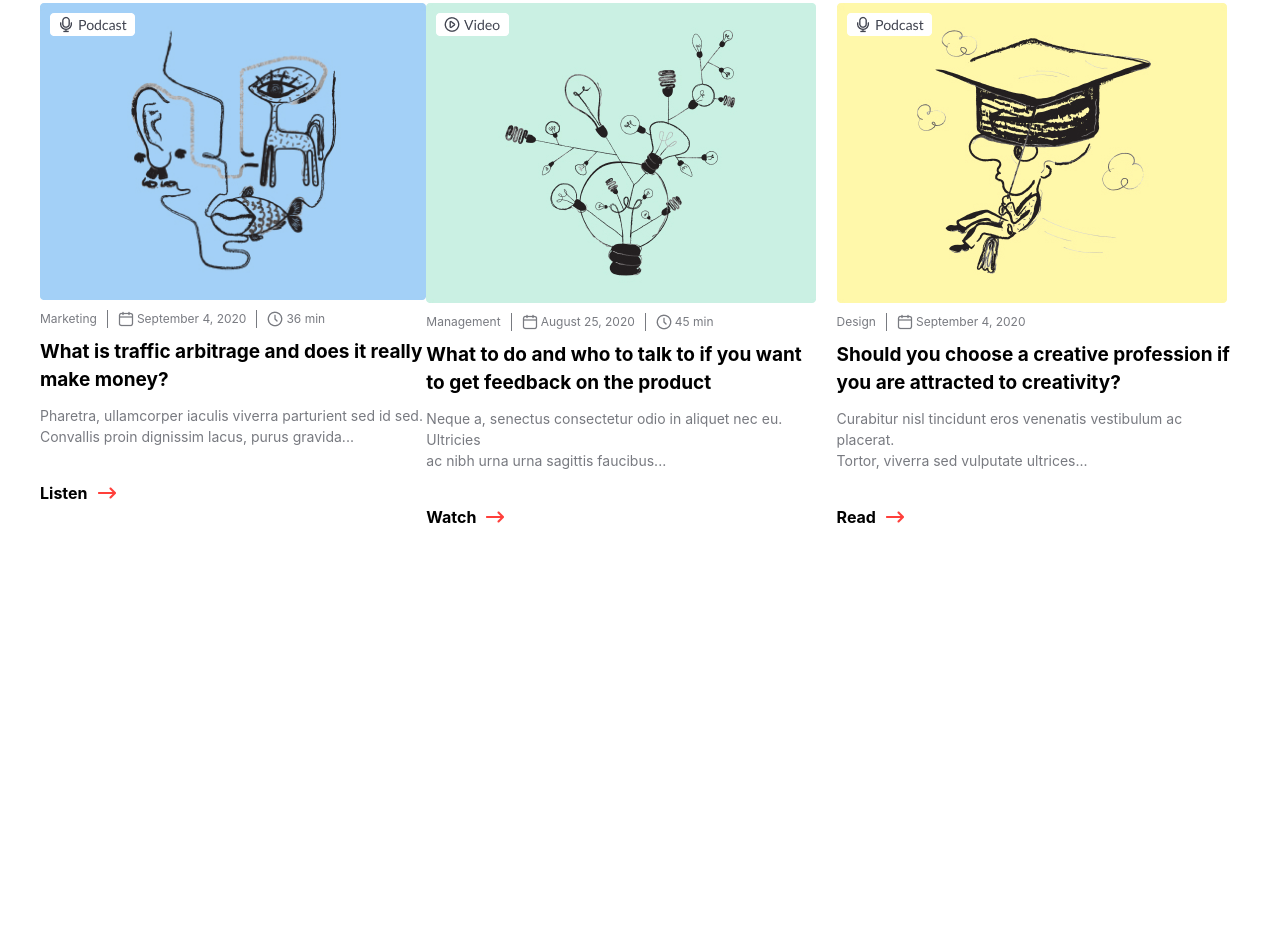
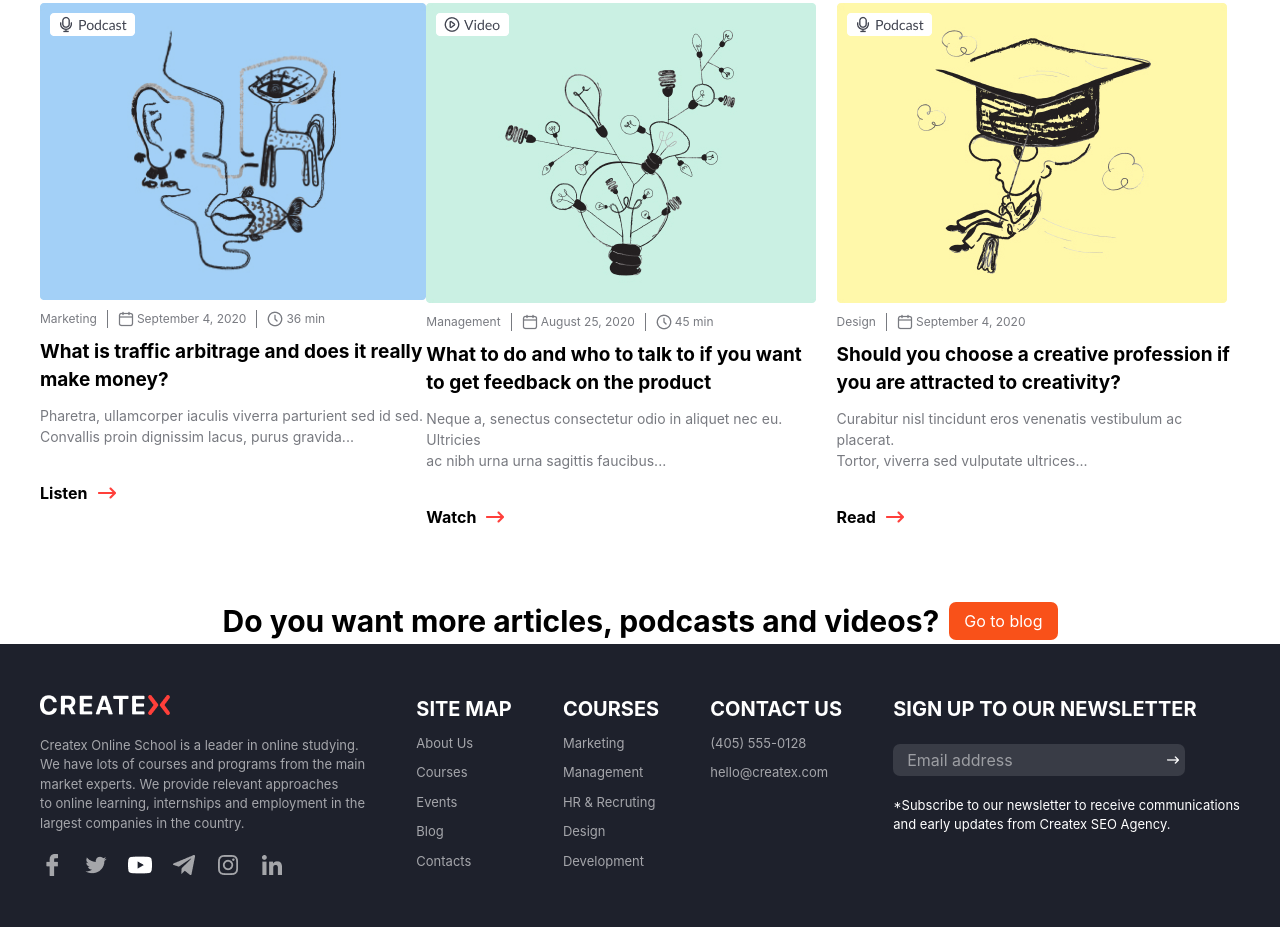
Before and after one commit to Tol1bjon/Group2, a website: page src/Page4.html in a window 1280 px wide. Shown: the part 2604-3531 px from the top of the page. Before the commit the page ends 3203 px from the top, so only its background shows below. Drawn offline with nearby package versions, Linux system fonts and the light colour scheme; files that its build step writes are made by us from their sources; files whose address does not match are found by name.

Commit message:
Footer: page4

```diff
--- a/src/Page4.html
+++ b/src/Page4.html
@@ -245,6 +245,50 @@
                 </div>
             </aside>
         </section>
+        <aside class="max-w-[1200px] m-auto flex lg:flex-row flex-col gap-[10px] justify-center items-center">
+            <h1 class="font-bold lg:text-[30px] text-[24px] text-center">Do you want more articles, podcasts and videos?</h1>
+            <button class="text-[white] py-[7px] px-[15px] rounded-[7px] bg-[#F95119] lg:w-auto w-[100%]">Go to blog</button>
+        </aside>
     </main>
+
+
+    <footer class="bg-[#1E212C] text-white py-[50px] lg:px-0 px-[10px]">
+        <div class="max-w-[1200px] m-auto flex lg:flex-row flex-col lg:gap-0 gap-[30px] justify-between items-start">
+            <div class="flex flex-col gap-[20px] items-start">
+                <img src="./logo (18).png" alt="">
+                <p class="text-[13px] text-[#A5A6AB]">Createx Online School is a leader in online studying. <br class="lg:flex hidden"> We have lots of courses and programs from the main <br class="lg:flex hidden"> market experts. We provide relevant approaches <br class="lg:flex hidden"> to online learning, internships and employment in the <br class="lg:flex hidden"> largest companies in the country. </p>
+                <img src="./socials.png" alt="">
+            </div>
+            <div class="flex flex-col gap-[10px]">
+                <h1 class="font-bold text-[20px]">SITE MAP</h1>
+                <p class="text-[#A5A6Ab] text-[13px]">About Us</p>
+                <p class="text-[#A5A6Ab] text-[13px]">Courses</p>
+                <p class="text-[#A5A6Ab] text-[13px]">Events</p>
+                <p class="text-[#A5A6Ab] text-[13px]">Blog</p>
+                <p class="text-[#A5A6Ab] text-[13px]">Contacts</p>
+            </div>
+            <div class="flex flex-col gap-[10px]">
+                <h1 class="font-bold text-[20px]">COURSES</h1>
+                <p class="text-[#A5A6Ab] text-[13px]">Marketing</p>
+                <p class="text-[#A5A6Ab] text-[13px]">Management</p>
+                <p class="text-[#A5A6Ab] text-[13px]">HR & Recruting</p>
+                <p class="text-[#A5A6Ab] text-[13px]">Design</p>
+                <p class="text-[#A5A6Ab] text-[13px]">Development</p>
+            </div>
+            <div class="flex flex-col gap-[10px]">
+                <h1 class="font-bold text-[20px]">CONTACT US</h1>
+                <p class="text-[#A5A6Ab] text-[13px]">(405) 555-0128</p>
+                <p class="text-[#A5A6Ab] text-[13px]">hello@createx.com</p>
+            </div>
+            <div class="flex flex-col gap-[20px] items-start">
+                <h1 class="font-bold text-[20px]">SIGN UP TO OUR NEWSLETTER</h1>
+                <div class="flex items-center p-[4px] rounded-[7px] bg-[#393C46]">
+                    <input class="px-[10px]" type="text" placeholder="Email address">
+                    <img src="./input/small/Right.png" alt="">
+                </div>
+                <p class="text-[13px]">*Subscribe to our newsletter to receive communications <br class="lg:flex hidden"> and early updates from Createx SEO Agency.</p>
+            </div>
+        </div>
+    </footer>
 </body>
 </html>
```
